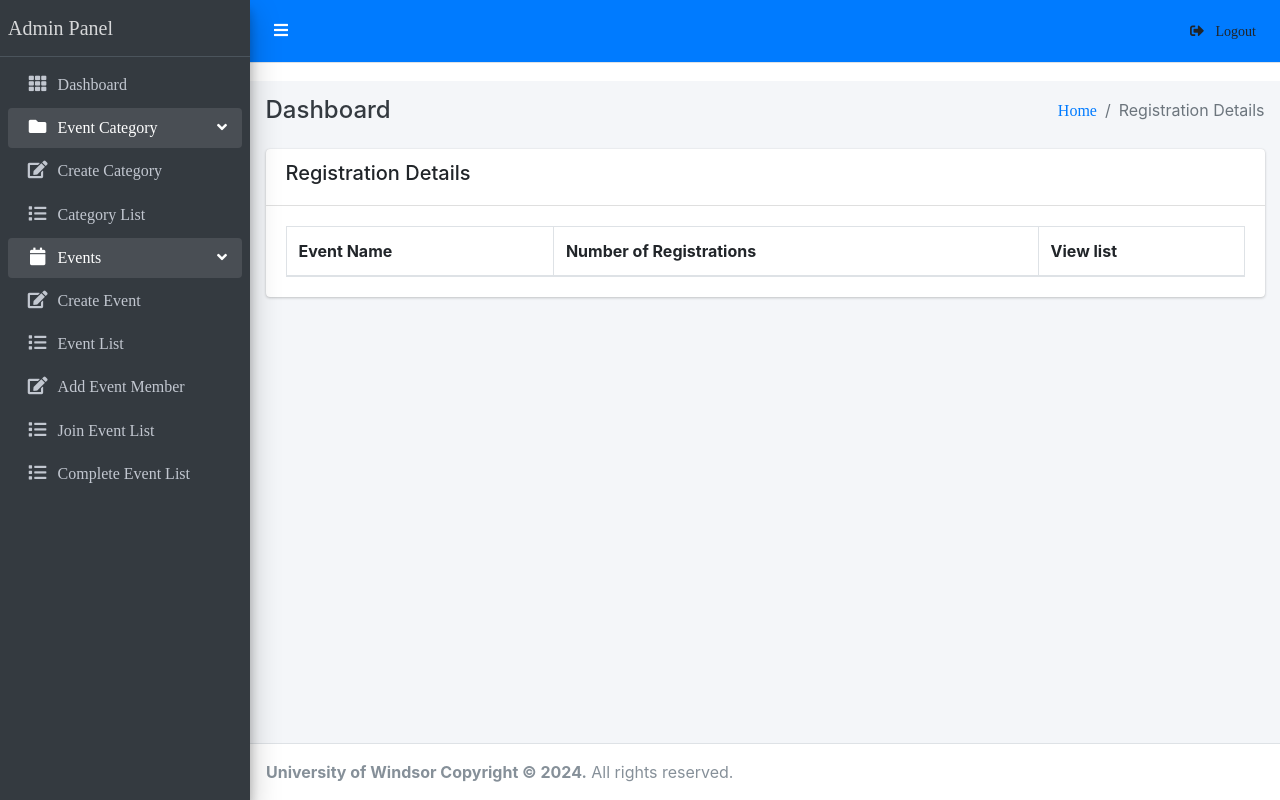
After one commit to sundarrr/GreenSync, a Django app: page /e_admin/registration-details/ in a window 1280 px wide. The commit adds this page. Run offline with Django 5.2, Linux system fonts and the light colour scheme; the visitor is signed in with stand-in values (Sample User, id 1); data that the repository does not hold is empty; some libraries are stand-ins or nearby versions.

Commit message:
features/v2 | changes on events and dashboard side

```diff
--- a/GreenSyncIAT/urls.py
+++ b/GreenSyncIAT/urls.py
@@ -27,7 +27,7 @@ from adminPortal.views import dashboard, login_page, logut_page
 urlpatterns = [
     # Event management routes
     path('e_admin/', include('adminPortal.urls')),
-    path('e_dashboard/', dashboard, name='dashboard'),
+    path('e_dashboard/', dashboard, name='e_dashboard'),
     path('e_login/', login_page, name='login'),
 
     path('e_logout/', logut_page, name='logout'),
--- a/adminPortal/templates/base/base.html
+++ b/adminPortal/templates/base/base.html
@@ -33,7 +33,7 @@
           </div><!-- /.col -->
           <div class="col-sm-6">
             <ol class="breadcrumb float-sm-right">
-              <li class="breadcrumb-item"><a href="{% url 'dashboard' %}">Home</a></li>
+              <li class="breadcrumb-item"><a href="{% url 'e_dashboard' %}">Home</a></li>
               <li class="breadcrumb-item active">{% block breadcrumb %} {% endblock breadcrumb %}</li>
             </ol>
           </div><!-- /.col -->
--- a/adminPortal/templates/base/footer.html
+++ b/adminPortal/templates/base/footer.html
@@ -1,5 +1,5 @@
 <footer class="main-footer">
-    <strong>Copyright &copy; 2024.</strong>
+    <strong>University of Windsor Copyright &copy; 2024.</strong>
     All rights reserved.
 
 </footer>
--- a/adminPortal/templates/base/navbar.html
+++ b/adminPortal/templates/base/navbar.html
@@ -8,43 +8,12 @@
       </li>
     </ul>
 
-    <!-- SEARCH FORM -->
-    <form class="form-inline ml-3">
-      <div class="input-group input-group-sm">
-        <input class="form-control form-control-navbar" type="search" placeholder="Search" aria-label="Search">
-        <div class="input-group-append">
-          <button class="btn btn-navbar" type="submit">
-            <i class="fas fa-search"></i>
-          </button>
-        </div>
-      </div>
-    </form>
-
-    <!-- Right navbar links -->
     <ul class="navbar-nav ml-auto">
-      <!-- Messages Dropdown Menu -->
-      <!-- Notifications Dropdown Menu -->
       <li class="nav-item dropdown">
-        <a class="nav-link" data-toggle="dropdown" href="#" style="color:white;" >
-          <i class="fas fa-users"></i>
-        </a>
-        <div class="dropdown-menu dropdown-menu-lg dropdown-menu-right">
-          <div class="dropdown-divider"></div>
-          <a href="#" class="dropdown-item dropdown-footer">
-            <i class="fas fa-user-circle m-2"></i>
-            Profile
-          </a>
-          <div class="dropdown-divider"></div>
-          <a href="#" class="dropdown-item dropdown-footer">
-            <i class="fas fa-user-cog m-2"></i>
-            Setting
-          </a>
-          <div class="dropdown-divider"></div>
           <a href="{% url 'logout' %}" class="dropdown-item dropdown-footer">
             <i class="fas fa-sign-out-alt m-2"></i>
             Logout
           </a>
-        </div>
       </li>
     </ul>
   </nav>
--- a/adminPortal/templates/base/sidebar.html
+++ b/adminPortal/templates/base/sidebar.html
@@ -15,7 +15,7 @@
           <!-- Add icons to the links using the .nav-icon class
                with font-awesome or any other icon font library -->
           <li class="nav-item">
-            <a href="{% url 'dashboard' %}" class="nav-link">
+            <a href="{% url 'e_dashboard' %}" class="nav-link">
               <i class="nav-icon fas fa-th"></i>
               <p>
                 Dashboard
--- a/adminPortal/templates/events/complete_event_list.html
+++ b/adminPortal/templates/events/complete_event_list.html
@@ -12,7 +12,7 @@
                             <h5>Complete Event List</h5>
                         </div>
                         <div class="col-md-2">
-                            <a class="btn btn-success" href="{% url 'event-create' %}">Créer événement</a>
+                            <a class="btn btn-success" href="{% url 'event-create' %}">Create Event</a>
                         </div>
                     </div>
                 </div>
@@ -21,8 +21,8 @@
                         <thead>
                           <tr>
                             <th style="width: 10px">#</th>
-                            <th>Nom</th>
-                            <th>Categorie</th>
+                            <th>Name</th>
+                            <th>Category</th>
                           </tr>
                         </thead>
                         <tbody>
--- /dev/null
+++ b/adminPortal/templates/events/registration_details.html
@@ -0,0 +1,39 @@
+{% extends 'base/base.html' %}
+{% block title %}Registration Details{% endblock title %}
+{% block breadcrumb %}Registration Details{% endblock breadcrumb %}
+
+{% block content %}
+<div class="row">
+    <div class="col-md-12">
+        <div class="card">
+            <div class="card-header">
+                <h5>Registration Details</h5>
+            </div>
+            <div class="card-body">
+                  <table class="table table-striped table-bordered">
+                    <thead>
+                        <tr>
+                            <th>Event Name</th>
+                            <th>Number of Registrations</th>
+                            <th>View list</th>
+                        </tr>
+                    </thead>
+                    <tbody>
+                        {% for registration in registrations %}
+                          <tr>
+                              <td>{{ registration.event__name }}</td>
+                              <td>{{ registration.count }}</td>
+                              <td>
+                                  <a class="btn btn-info" href="{% url 'event-user-details' registration.event__id %}" title="view">
+                                      <i class="fa fa-eye"></i>
+                                  </a>
+                              </td>
+                          </tr>
+                        {% endfor %}
+                    </tbody>
+                </table>
+            </div>
+        </div>
+    </div>
+</div>
+{% endblock content %}
--- a/adminPortal/urls.py
+++ b/adminPortal/urls.py
@@ -25,10 +25,12 @@ from .views import (
     UserMarkList,
     search_event_category,
     search_event,
-    create_event,
+    create_event, registration_details_view, event_user_details_view,
 )
 
 urlpatterns = [
+    path('registration-details/', registration_details_view, name='registration-details'),
+    path('event-user-details/<int:event_id>/', event_user_details_view, name='event-user-details'),
     path('category-list/', EventCategoryListView.as_view(), name='event-category-list'),
     path('create-category/', EventCategoryCreateView.as_view(), name='create-event-category'),
     path('category/<int:pk>/edit/', EventCategoryUpdateView.as_view(), name='edit-event-category'),
--- a/adminPortal/views.py
+++ b/adminPortal/views.py
@@ -1,3 +1,7 @@
+from datetime import timedelta
+
+from django.db.models import Count
+from django.utils.timezone import now
 from django.views.generic import (
     ListView,
     CreateView,
@@ -6,15 +10,17 @@ from django.views.generic import (
     DeleteView,
     View,
 )
+from adminPortal.models import EventRegistration
+
 from django.urls import reverse_lazy
 from django.contrib.auth.mixins import LoginRequiredMixin
 
-from django.shortcuts import render, redirect
+
+from django.shortcuts import render, redirect, get_object_or_404
 from django.contrib.auth import authenticate, login, logout
-from django.contrib.auth.decorators import login_required
+from django.contrib.auth.decorators import login_required, user_passes_test
 
 from django.contrib.auth.models import User
-from .models import EventCategory, Event
 from .forms import LoginForm, EventForm, EventImageForm, EventAgendaForm, EventCreateMultiForm
 
 from .models import (
@@ -23,9 +29,30 @@ from .models import (
     EventMember,
     EventUserWishList,
     UserCoin
-
 )
 
+def is_admin(user):
+    return user.is_staff
+
+@login_required
+@user_passes_test(is_admin)
+def registration_details_view(request):
+    registrations = EventRegistration.objects.registration_details()
+    context = {
+        'registrations': registrations,
+    }
+    return render(request, 'events/registration_details.html', context)
+
+@login_required
+@user_passes_test(is_admin)
+def event_user_details_view(request, event_id):
+    event = get_object_or_404(Event, id=event_id)
+    registrations = EventRegistration.objects.filter(event=event)
+    context = {
+        'event': event,
+        'registrations': registrations,
+    }
+    return render(request, 'events/event_user_details.html', context)
 
 # Event category list view
 class EventCategoryListView(LoginRequiredMixin, ListView):
@@ -90,7 +117,7 @@ def create_event(request):
         'form_2': event_agenda_form,
         'ctg': catg
     }
-    return render(request, 'events/create.html', context)
+    return render(request, 'events/create_event.html', context)
 
 
 class EventCreateView(LoginRequiredMixin, CreateView):
@@ -280,20 +307,21 @@ def search_event(request):
     return render(request, 'events/event_list.html')
 
 
+@login_required
+@user_passes_test(is_admin)
+def dashboard(request):
+    event_ctg = Event.objects.count()
+    events = Event.objects.all()
+    event = Event.objects.count()
+    user = EventRegistration.objects.registrations_last_week()
+    complete_event = Event.objects.filter(status='completed').count()
 
-@login_required(login_url='login')
-def dashboard(request):
-    user = User.objects.count()
-    event_ctg = EventCategory.objects.count()
-    event = Event.objects.count()
-    complete_event = Event.objects.filter(status='completed').count()
-    events = Event.objects.all()
     context = {
-        'user': user,
         'event_ctg': event_ctg,
         'event': event,
+        'events': events,
+        'user': user,
         'complete_event': complete_event,
-        'events': events
     }
     return render(request, 'dashboard.html', context)
 
--- /dev/null
+++ b/userPortal/templatetags/custom_filters.py
@@ -0,0 +1,7 @@
+from django import template
+
+register = template.Library()
+
+@register.filter
+def get_item(dictionary, key):
+    return dictionary.get(key)
--- a/userPortal/urls.py
+++ b/userPortal/urls.py
@@ -1,5 +1,4 @@
 from django.conf.urls.static import static
-from django.contrib.auth import admin, views
 from django.contrib.auth.views import LoginView, LogoutView
 from django.urls import path
 
@@ -8,11 +7,9 @@ from .views import (
     admin_add_product_view,
     admin_dashboard_view,
     admin_products_view,
-    admin_view_booking_view,
     afterlogin_view,
     add_to_cart_view,
     cart_view,
-    customer_address_view,
     home_view,
     customer_address_view,
     customer_home_view,
@@ -34,9 +31,6 @@ from .views import (
     add_category_view,
     update_category_view,
     delete_category_view,
-    admin_categories_view,
-    PostListView,
-    PostDetailView,
     PostCreateView,
     PostUpdateView,
     PostDeleteView,
@@ -47,16 +41,21 @@ from .views import (
     search,
     admin_categories_view,
     autosuggest,
-    event_view, admin_portal_view
+    event_view,
+    admin_portal_view,
+    register_event,
+    cancel_registration
 )
 
 urlpatterns = [
     path('', home_view, name=''),
     path('afterlogin', afterlogin_view, name='afterlogin'),
     path('logout', LogoutView.as_view(template_name='ecom/v2/logout/logout.html'), name='logout'),
-    path('dashboard', dashboard),
+    path('dashboard', dashboard, name='dashboard'),
     path('search', search_view, name='search'),
     path('autosuggest/', autosuggest, name='autosuggest'),
+    path('register_event/<int:event_id>/', register_event, name='register_event'),
+    path('cancel_registration/<int:event_id>/', cancel_registration, name='cancel_registration'),
     path('events/', event_view, name='events'),
 
     path('adminclick', adminclick_view),
@@ -91,7 +90,6 @@ urlpatterns = [
     path('add-category/', add_category_view, name='add-category'),
     path('update-category/<int:pk>/', update_category_view, name='update-category'),
     path('delete-category/<int:pk>/', delete_category_view, name='delete-category'),
-    # Add other URLs here
 
     path('forum', home, name='blog-home'),
     path('user/<str:username>', UserPostListView.as_view(), name='user-posts'),
```
Also changed, not shown: adminPortal/admin.py (+8 -3 lines), adminPortal/models.py (+43 -22 lines), adminPortal/templates/dashboard.html (+10 -42 lines), adminPortal/templates/events/event_user_details.html (added, +33 -0 lines), userPortal/admin.py (+10 -1 lines), userPortal/models.py (+6 -6 lines), userPortal/templates/ecom/v2/home/events.html (+11 -3 lines), userPortal/views.py (+40 -5 lines), 1 other file.
